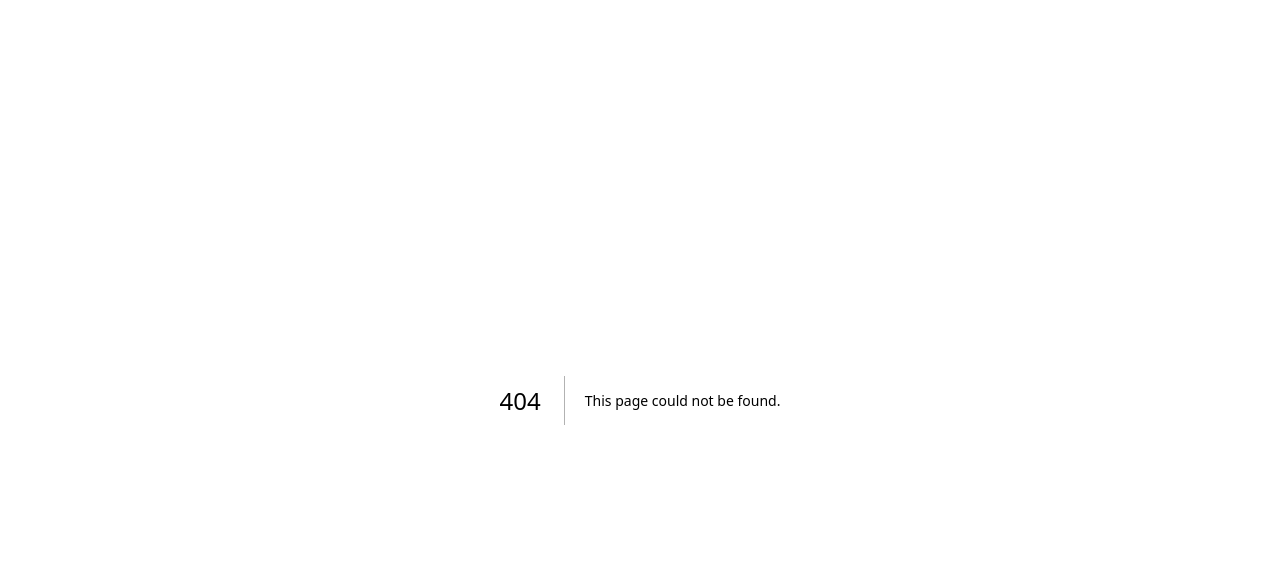
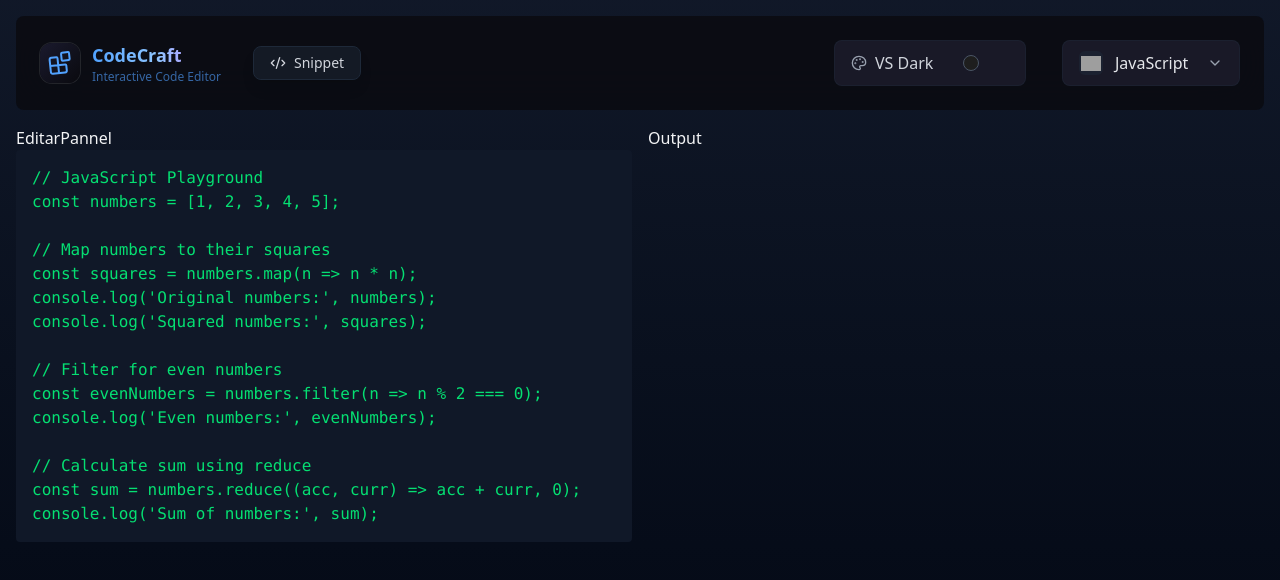
Before and after one commit to shishirdubey24/Code-Editor, a Next.js app: page / in a window 1280 px wide. Before the commit this address had no page. Shown: the top 580 px of the page. Built offline with nearby package versions, Linux system fonts and the light colour scheme; grey boxes are pictures that could not be loaded.

Commit message:
Added Required page.jsx file

```diff
--- /dev/null
+++ b/src/app/page.jsx
@@ -0,0 +1,19 @@
+
+import EditarPannel from "./root/Components/EditarPannel";
+import OutputPannel from "./root/Components/OutputPannel";
+import Header from "./root/Components/Header";
+
+export default function Home() {
+  return (
+    <div className="min-h-screen">
+      <div className="max-w-[1800px] mx-auto p-4">
+        <Header />
+
+        <div className="grid grid-cols-1 lg:grid-cols-2 gap-4">
+          <EditarPannel />
+          <OutputPannel />
+        </div>
+      </div>
+    </div>
+  );
+}
```
